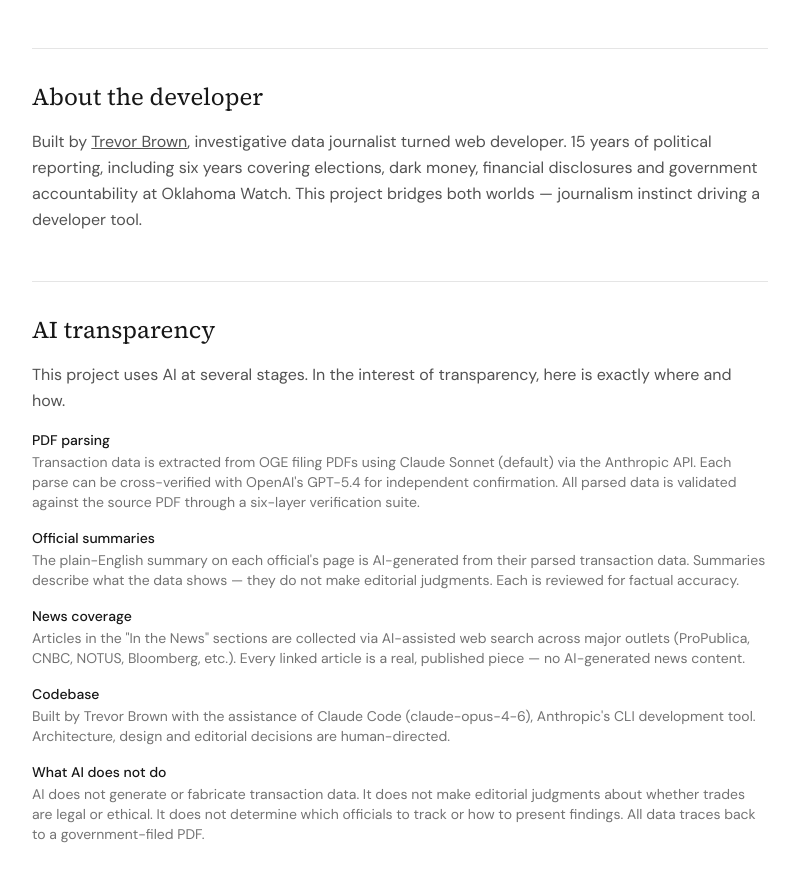
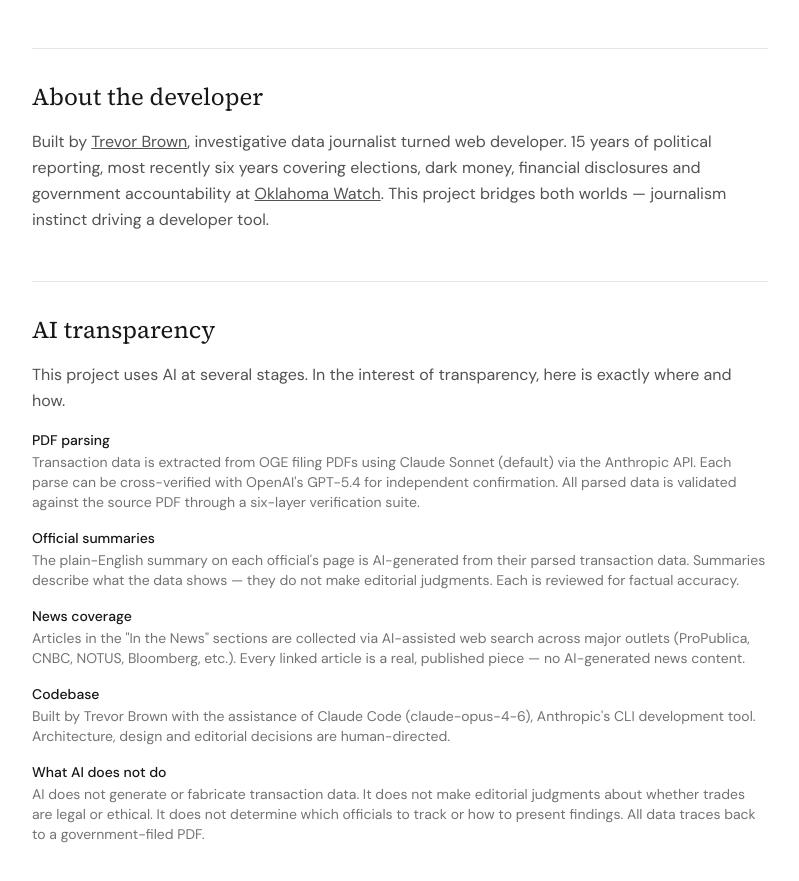
Before and after one commit to tbrown034/open-cabinet, a Next.js app: page /about in a window 1280 px wide. Shown: the part 6725-7606 px from the top of the page, without its empty margins (240-1039 px from the left). Built offline with nearby package versions, Linux system fonts and the light colour scheme.

Commit message:
Hyperlink Oklahoma Watch, add 'most recently'

```diff
--- a/app/about/page.tsx
+++ b/app/about/page.tsx
@@ -228,10 +228,19 @@ export default function AboutPage() {
               Trevor Brown
             </a>
             , investigative data journalist turned web developer. 15 years of
-            political reporting, including six years covering elections, dark
-            money, financial disclosures and government accountability at
-            Oklahoma Watch. This project bridges both worlds — journalism
-            instinct driving a developer tool.
+            political reporting, most recently six years covering elections,
+            dark money, financial disclosures and government accountability
+            at{" "}
+            <a
+              href="https://oklahomawatch.org"
+              className="underline hover:text-neutral-900"
+              target="_blank"
+              rel="noopener noreferrer"
+            >
+              Oklahoma Watch
+            </a>
+            . This project bridges both worlds — journalism instinct driving
+            a developer tool.
           </p>
         </section>
 
```
